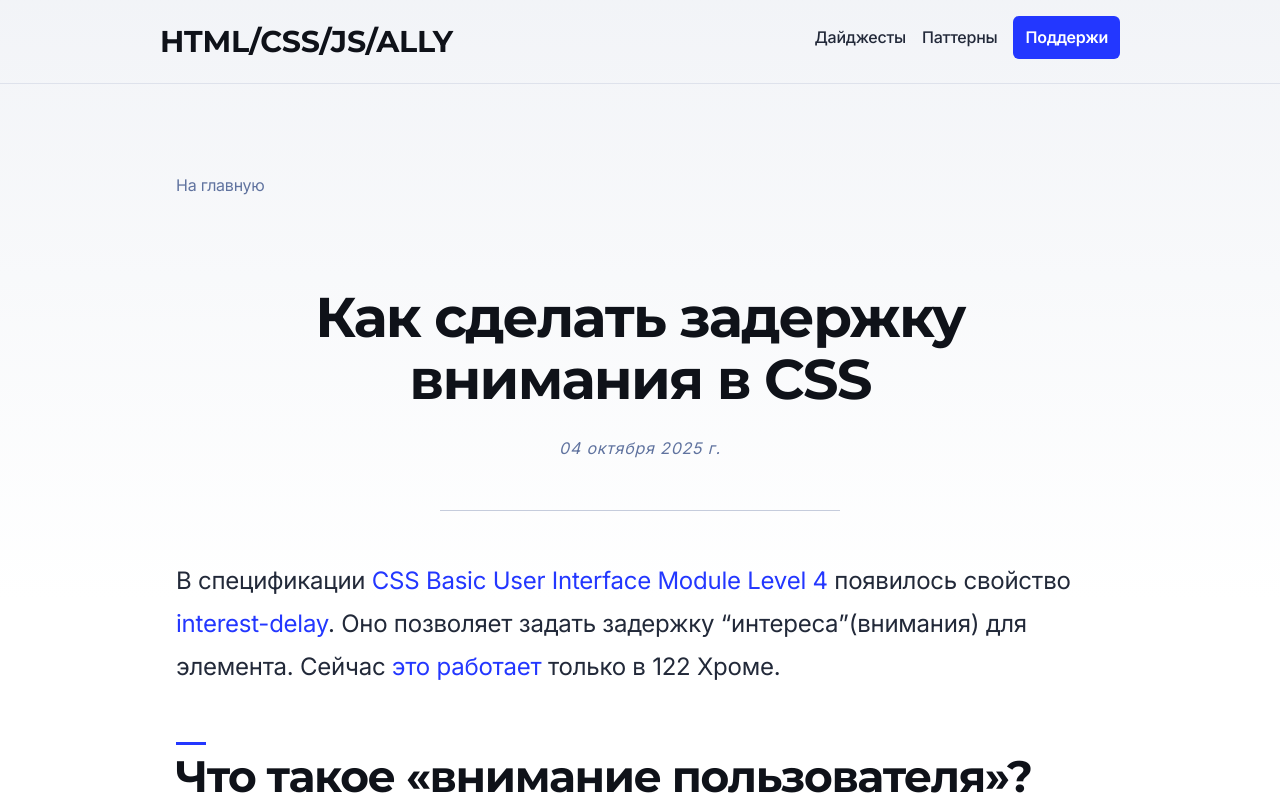
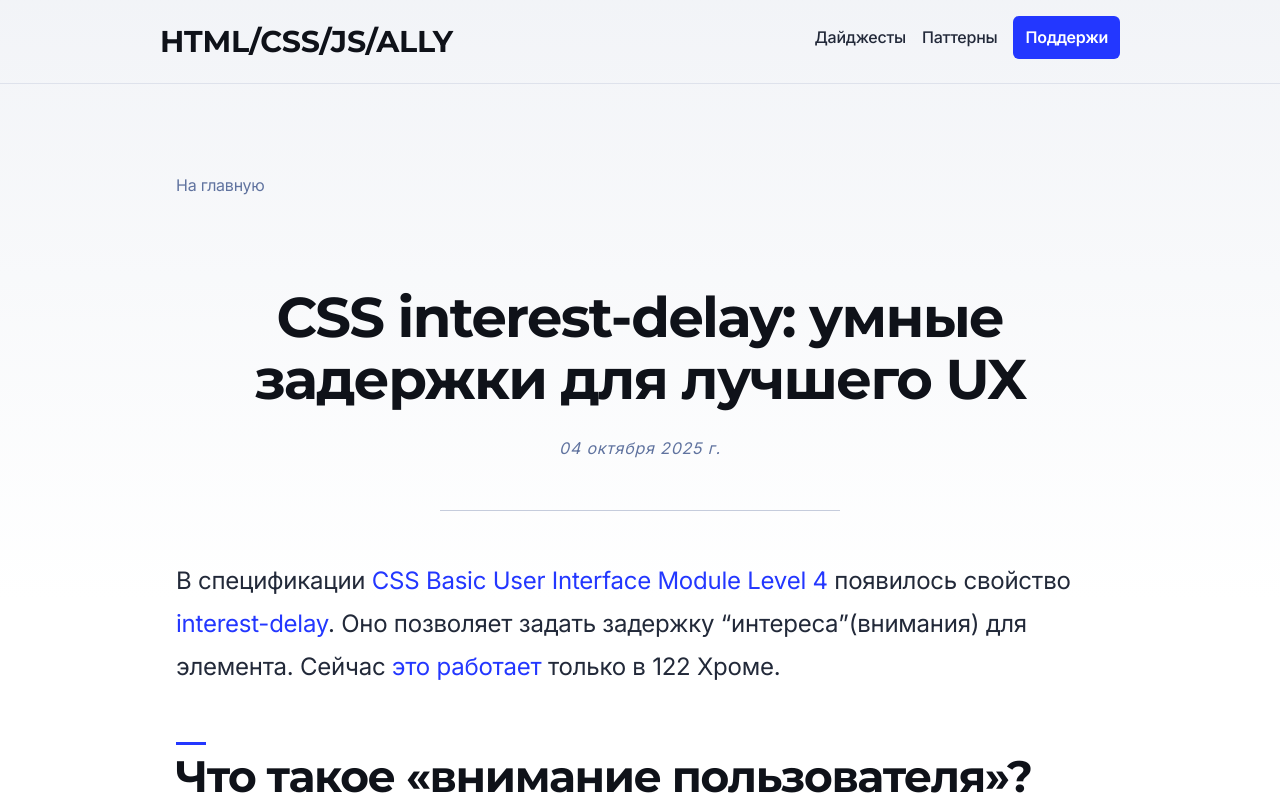
Before and after one commit to nikolai-shabalin/tech-blog, an Astro site: page /blog/css/interest-delay in a window 1280 px wide. Shown: the top 804 px of the page. Built offline with nearby package versions, Linux system fonts and the light colour scheme; Astro itself is replaced by a stand-in of ours.

Commit message:
Переписывает заголовок

```diff
--- a/src/content/blog/css/interest-delay/index.md
+++ b/src/content/blog/css/interest-delay/index.md
@@ -1,5 +1,5 @@
 ---
-title: "Как сделать задержку внимания в CSS"
+title: "CSS interest-delay: умные задержки для лучшего UX"
 description: "Изучаем новое CSS свойство interest-delay для управления задержками взаимодействия пользователя с элементами. Решаем проблемы с выпадающими меню и улучшаем UX интерфейса."
 pubDate: "Oct 04 2025"
 ---
```
